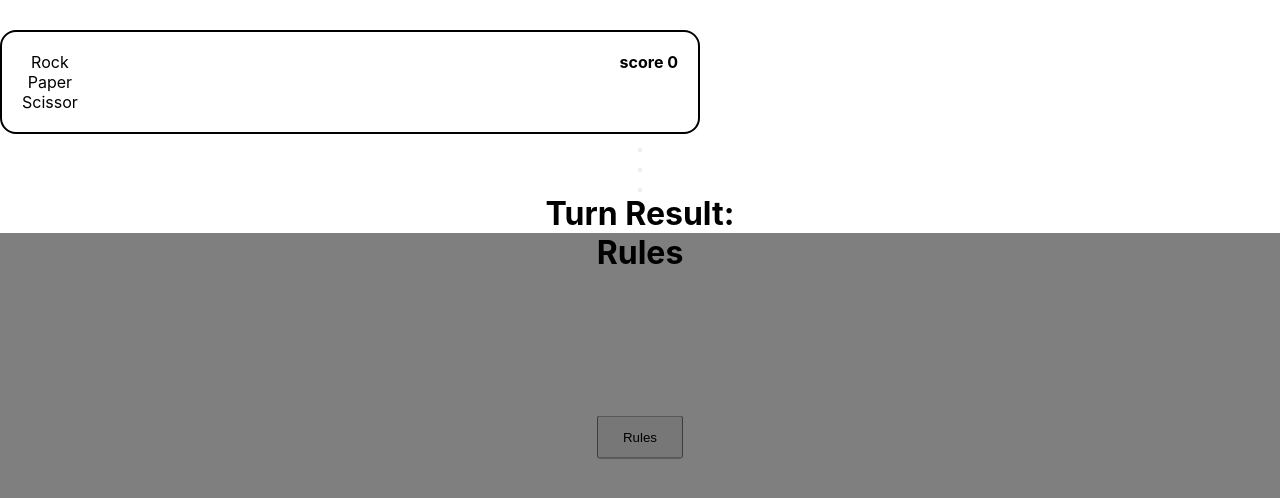
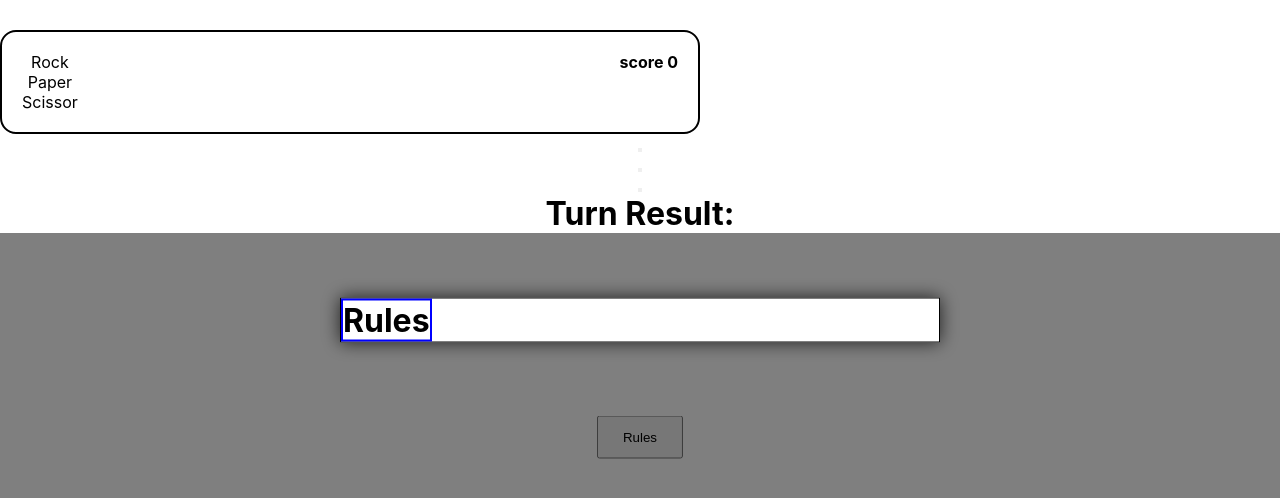
Before and after one commit to jshin720/rps_game, a React (Create React App) app: page / in a window 1280 px wide. Both pictures are taken after a click on the button "Rules". Shown: the top 498 px of the page. Built offline with nearby package versions, Linux system fonts and the light colour scheme; no server answers; the HTML template or start-up script is replaced by a standard one.

Commit message:
working css for modal

```diff
--- a/src/components/modal/modal.css
+++ b/src/components/modal/modal.css
@@ -4,3 +4,23 @@
   width: 100%;
   height: 100%;
 }
+
+.rules-modal {
+  max-width: 600px;
+  width: 100%;
+  position: fixed;
+  top: 40%;
+  left: 50%;
+  transform: translate(-50%, -50%);
+  display: flex;
+  justify-content: ;
+  background-color: #ffffff;
+  box-shadow: 0px 0px 18px 0px rgba(0, 0, 0, 0.75);
+  border: 1px solid black;
+}
+
+.modal-header{
+  display: flex;
+  justify-content: space-between;
+  border: 2px solid blue;
+}
```
